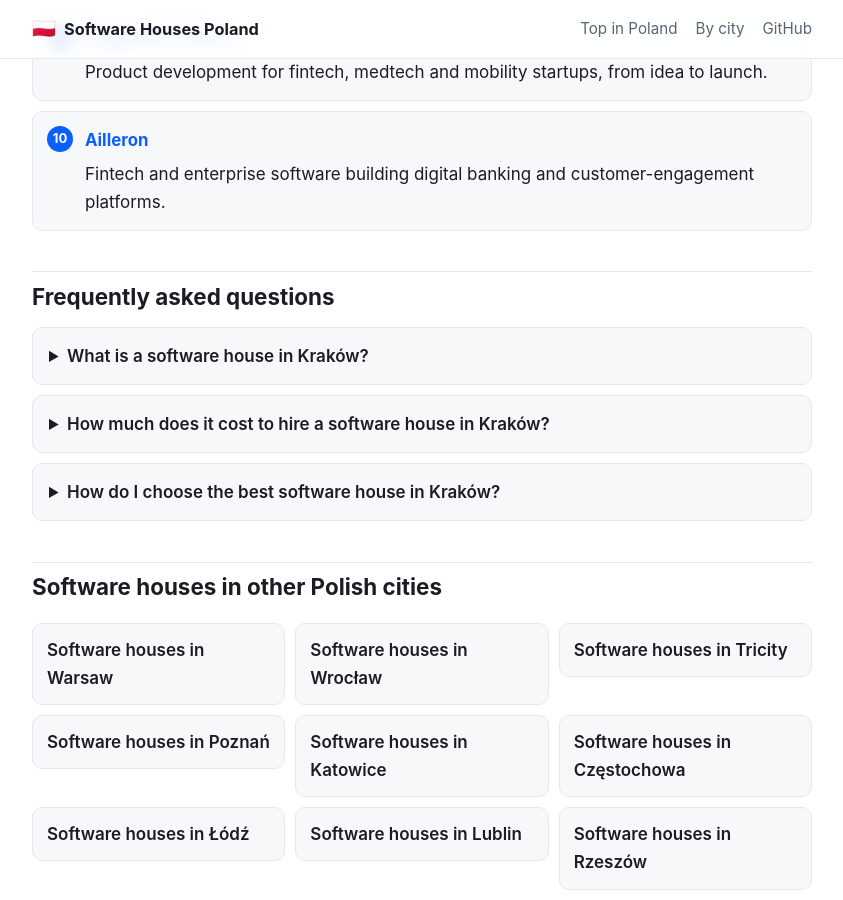
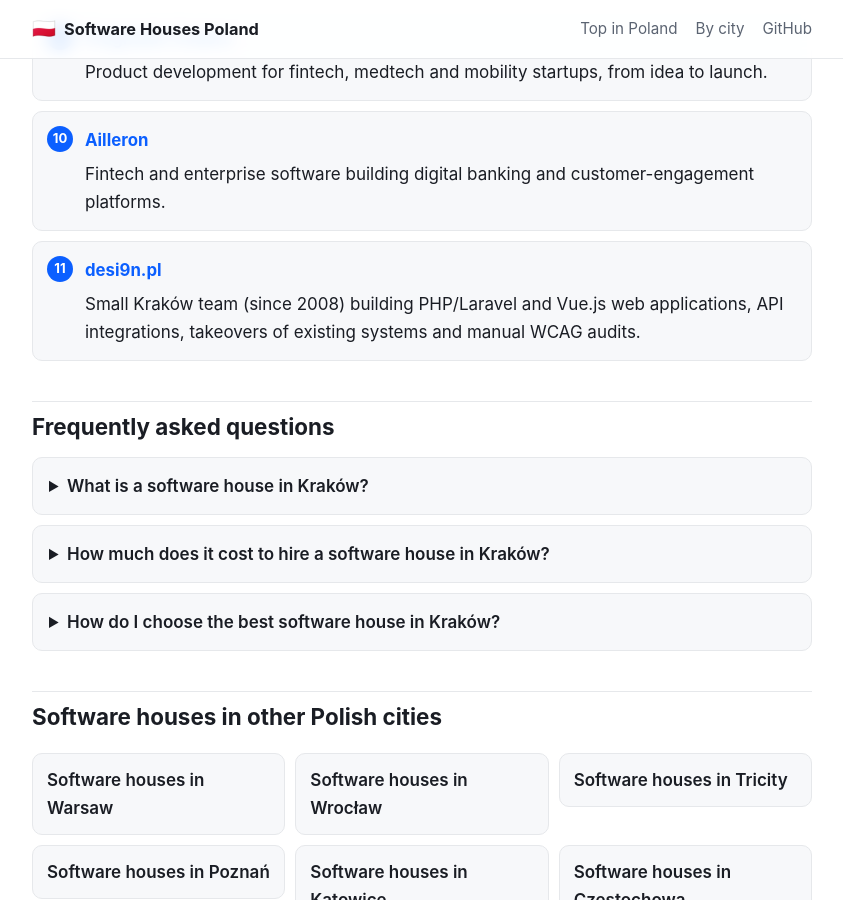
Before and after one commit to SubiSoftPL/software-houses-poland, a Jekyll site: the page built from cities/software-house-krakow.md, in a window 1280 px wide and 900 px high, scrolled down 1211 px. Shown: the whole window, without its empty margins (218-1061 px from the left). Built offline with Jekyll 4.4.1, drawn with Linux system fonts in a browser that asks for light colours; some of the changed text lies outside the part shown.

Commit message:
Add desi9n.pl (Kraków) to the Kraków list
Adding a real company with a working website (https://desi9n.pl), one entry, neutral description per CONTRIBUTING.md. No pay-for-placement. Also updated the updated: date.

```diff
--- a/cities/software-house-krakow.md
+++ b/cities/software-house-krakow.md
@@ -42,6 +42,9 @@ companies:
   - name: "Ailleron"
     url: "https://ailleron.com"
     description: "Fintech and enterprise software building digital banking and customer-engagement platforms."
+  - name: "desi9n.pl"
+    url: "https://desi9n.pl"
+    description: "Small Kraków team (since 2008) building PHP/Laravel and Vue.js web applications, API integrations, takeovers of existing systems and manual WCAG audits."
 faqs:
   - q: "What is a software house in Kraków?"
     a: "A software house in Kraków is a company that builds custom software, web and mobile applications for clients. Kraków is one of Poland's largest engineering and IT-outsourcing hubs, with a deep talent pool."
```
Also changed, not shown: other parts of cities/software-house-krakow.md (+1 -1 lines).
